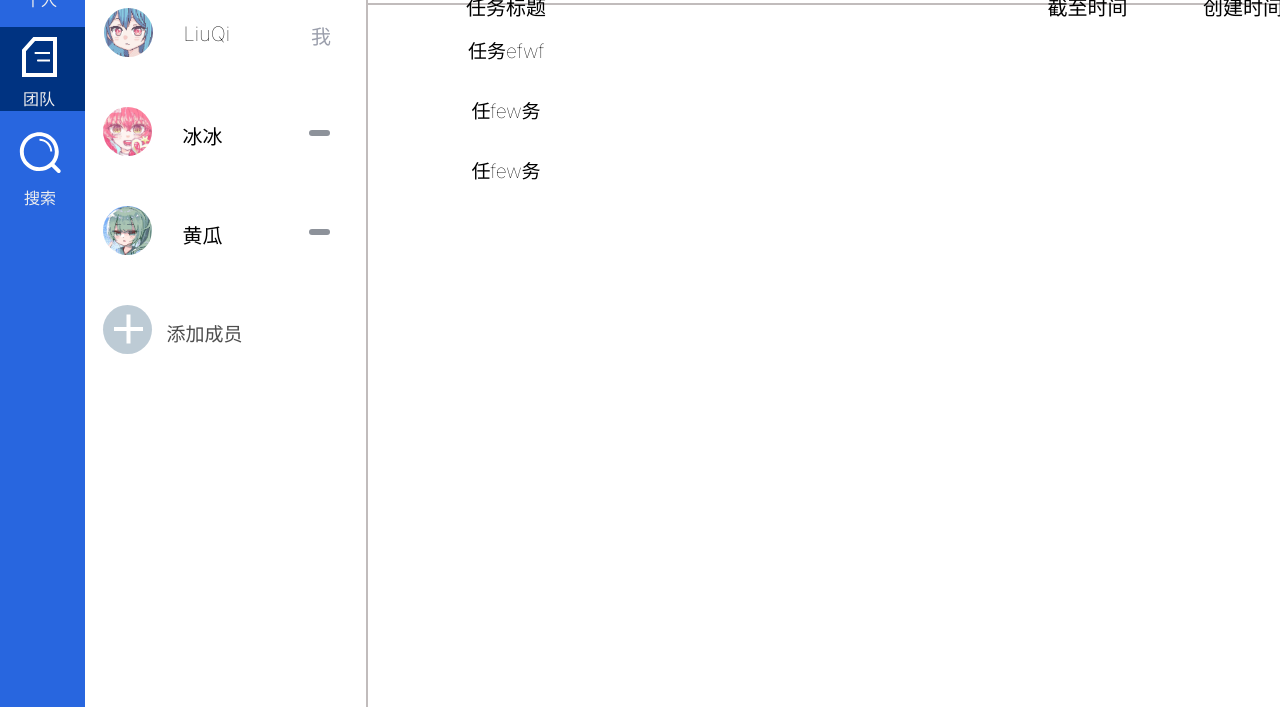
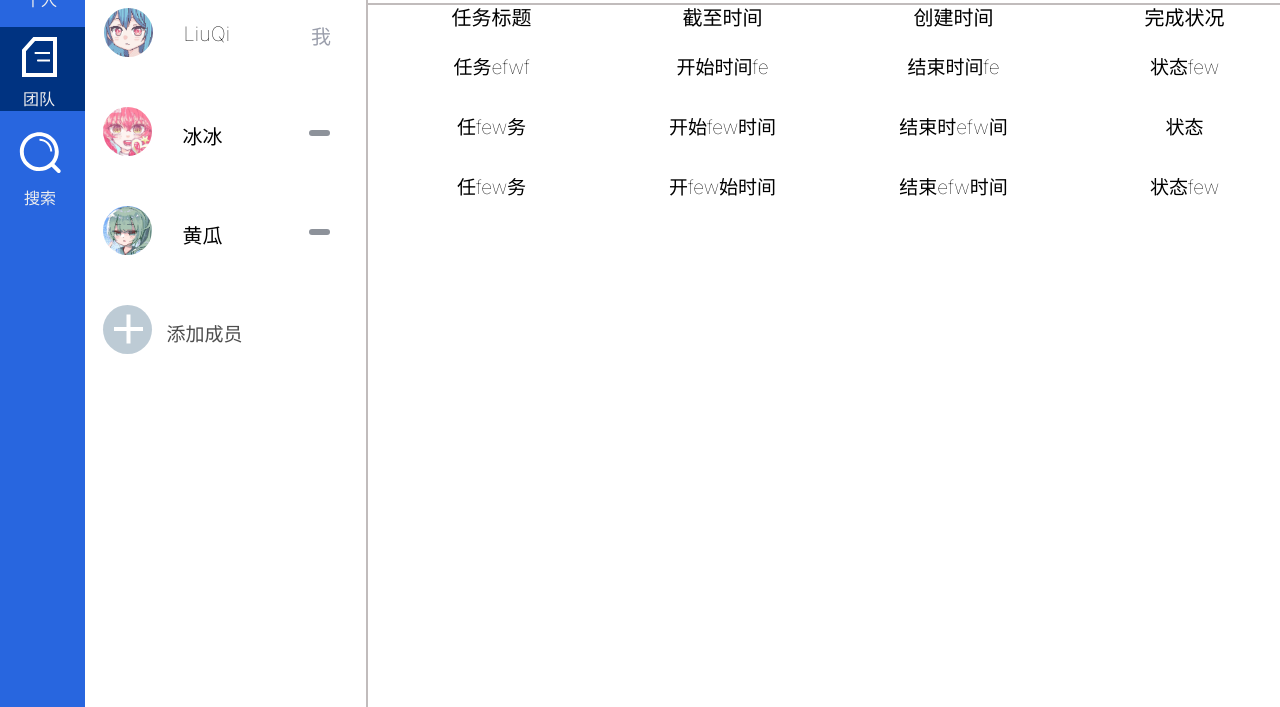
Before and after one commit to FirwoodLin/TeamToDo, a website built with Parcel: page Frontend/team_01.html in a window 1280 px wide. Shown: the part 93-800 px from the top of the page. Built offline with nearby package versions, Linux system fonts and the light colour scheme.

Commit message:
finish all teampage

```diff
--- a/Frontend/Styles/team_01.css
+++ b/Frontend/Styles/team_01.css
@@ -327,19 +327,10 @@ text-align: left;
   .task-details {
     position: inherit;
     left: 366px;
-    width: 100%;
+    width: calc(100% - 366px);
     height: 60px;
     top: 7.5%;
-  }
-
-  .catalog {
-    display: inline-block;
-    margin: 25px 35px;
-
-  }
-  .catalog1 {
-    display: inline-block;
-    margin: 25px 36% 25px 100px;
+    padding: 15px;
   }
 
   .task-list {
@@ -348,7 +339,7 @@ text-align: left;
     margin: 0;
     padding: 15px;
     top: 5%;
-    width: 100%;
+    width: calc(100% - 366px);
     list-style: none;
   }
 
@@ -370,36 +361,30 @@ font-weight: 150;
   .item3,
   .item4 {
    height: 60px;
-    margin: 0;
+   margin: 0;
     position: relative;
   }
-  .item1 {
-    top: 0;
-    left: 0;
-    width: 250px;
+
+  .task-details, .task {
+    display: grid;
+    grid-template-columns: repeat(4, 1fr);
+    gap: 10px;
     text-align: center;
-    line-height: 60px;
   }
-  .item2 {
-    top: 0;
-    left: 640px;
-    width: 150px;
-    text-align: center;
-    line-height: 60px;
+  .catalog:nth-of-type(1), .item1 {
+    grid-column: 1;
   }
-  .item3 {
-    top: 0;
-    left: 650px;
-    width: 150px;
-    text-align: center;
-    line-height: 60px;
+
+  .catalog:nth-of-type(2), .item2 {
+    grid-column: 2;
   }
-  .item4 {
-   top: 0;
-   left: 680px;
-   width: 100px;
-   text-align: center;
-   line-height: 60px;
+
+  .catalog:nth-of-type(3), .item3 {
+    grid-column: 3;
+  }
+
+  .catalog:nth-of-type(4), .item4 {
+    grid-column: 4;
   }
 
   .frame-child3,
@@ -544,7 +529,7 @@ font-weight: 150;
     border: 0;
     padding: 0;
     top: 32px;
-    left: 1660px;
+  right: 10%;
     border-radius: 65px;
     width: 140px;
     height: 45px;
--- a/Frontend/team_01.html
+++ b/Frontend/team_01.html
@@ -69,7 +69,7 @@
       </div>
 
       <div class="task-details">
-        <p class="catalog1">任务标题</p>
+        <p class="catalog">任务标题</p>
         <p class="catalog">截至时间</p>
         <p class="catalog">创建时间</p>
         <p class="catalog">完成状况</p>
```
